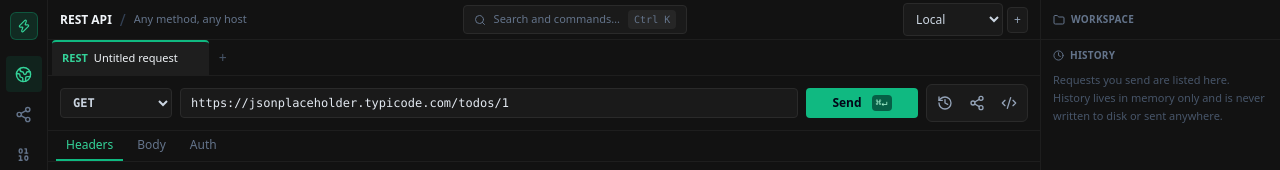
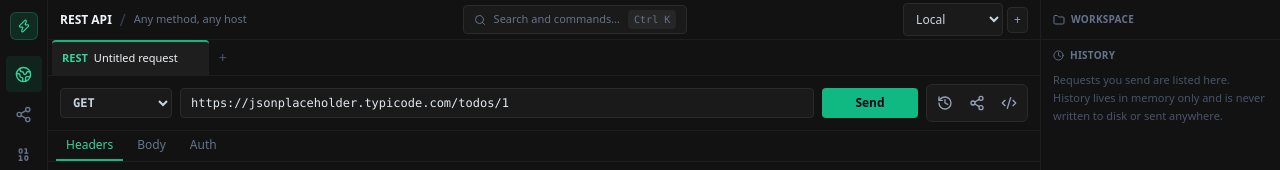
Before and after one commit to S4-coder/postifyx, a Next.js app: page /app in a window 1280 px wide. Shown: the top 170 px of the page. Built offline with nearby package versions, Linux system fonts and the light colour scheme.

Commit message:
Tighten request bar controls for narrow viewports

```diff
--- a/src/components/RequestBar.jsx
+++ b/src/components/RequestBar.jsx
@@ -102,7 +102,7 @@ export default function RequestBar({ activeSidePanel, onToggleSidePanel }) {
             onChange={(e) => setMethod(e.target.value)}
             disabled={protocol === 'GRAPHQL'}
             title={protocol === 'GRAPHQL' ? 'GraphQL always sends POST' : 'HTTP method'}
-            className="oc-select w-28 font-mono font-bold"
+              className="oc-select w-20 sm:w-28 font-mono font-bold"
           >
             {HTTP_METHODS.map((m) => (
               <option key={m} value={m} className={METHOD_COLOR[m]}>
@@ -121,20 +121,20 @@ export default function RequestBar({ activeSidePanel, onToggleSidePanel }) {
           spellCheck={false}
           autoCapitalize="off"
           autoCorrect="off"
-          className="oc-input min-w-[16rem] flex-1"
+            className="oc-input min-w-0 flex-1"
         />
 
         <button
           type="button"
           onClick={onPrimary}
           disabled={busy && !streaming}
-          className="oc-btn-primary relative min-w-[7rem] overflow-hidden"
+            className="oc-btn-primary relative min-w-[6rem] overflow-hidden"
         >
           {busy && (
             <span className="absolute inset-x-0 bottom-0 h-0.5 origin-left animate-pulsebar bg-emerald-400" />
           )}
           {buttonLabel}
-          <kbd className="ml-1 hidden rounded bg-emerald-800 px-1 text-[10px] font-normal text-emerald-200 sm:inline">
+            <kbd className="ml-1 hidden rounded bg-emerald-800 px-1 text-[10px] font-normal text-emerald-200">
             ⌘↵
           </kbd>
         </button>
```
